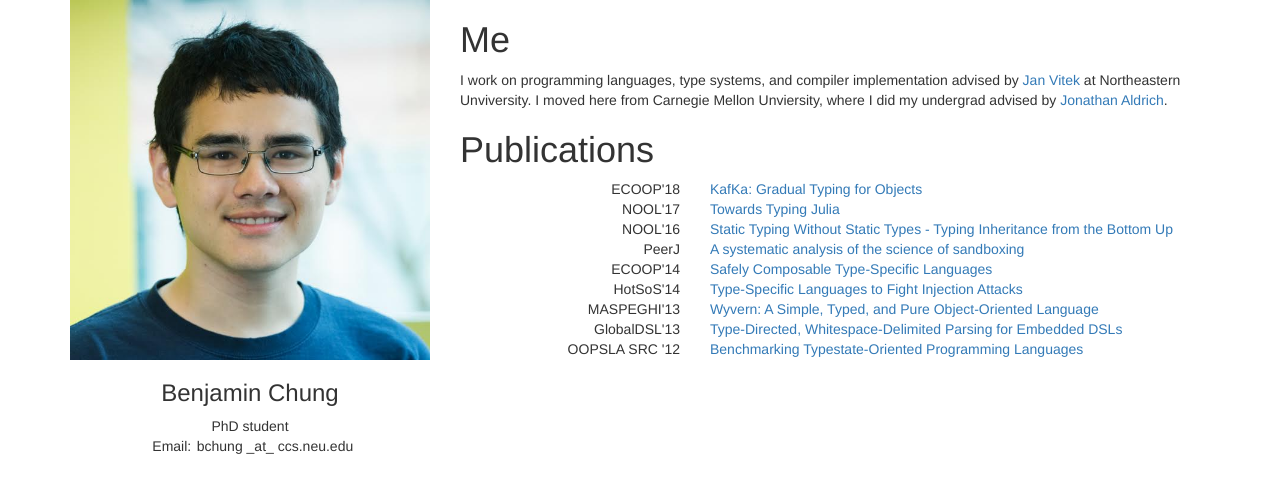
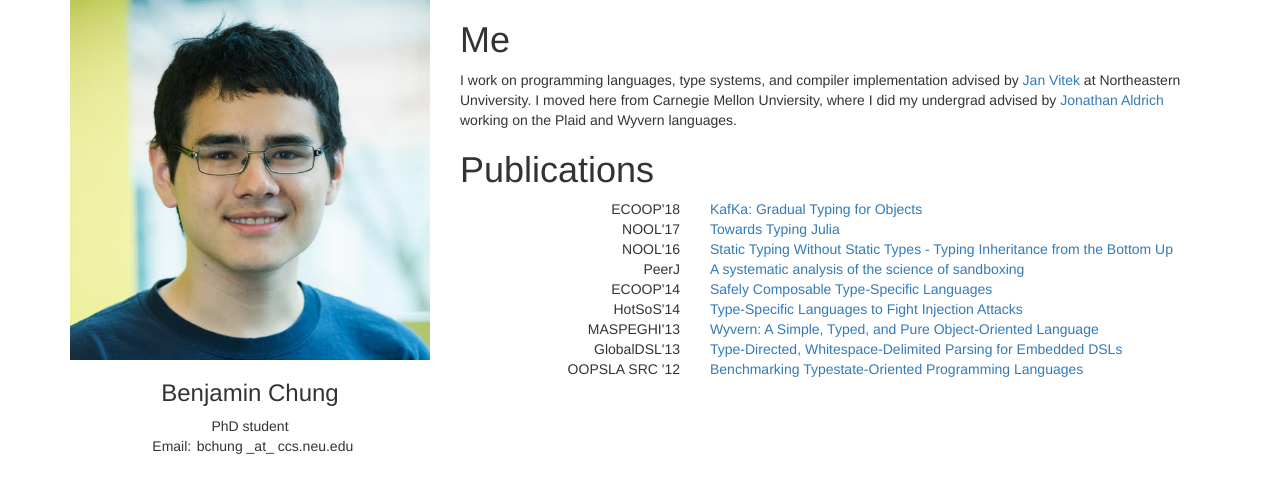
Before and after one commit to BenChung/benchung.github.io, a plain HTML site: page index.html in a window 1280 px wide. Drawn offline with nearby package versions, Linux system fonts and the light colour scheme.

Commit message:
Update index.html

```diff
--- a/index.html
+++ b/index.html
@@ -20,7 +20,7 @@
       </div>
       <div class="col-md-8">
         <H1>Me</H1>
-        I work on programming languages, type systems, and compiler implementation advised by <a href="http://janvitek.github.io">Jan Vitek</a> at Northeastern Unviversity. I moved here from Carnegie Mellon Unviersity, where I did my undergrad advised by <a href="http://www.cs.cmu.edu/~./aldrich/">Jonathan Aldrich</a>.
+        I work on programming languages, type systems, and compiler implementation advised by <a href="http://janvitek.github.io">Jan Vitek</a> at Northeastern Unviversity. I moved here from Carnegie Mellon Unviersity, where I did my undergrad advised by <a href="http://www.cs.cmu.edu/~./aldrich/">Jonathan Aldrich</a> working on the Plaid and Wyvern languages.
       </div>
       <div class="col-md-8">
         <h1>Publications</h1>
```
